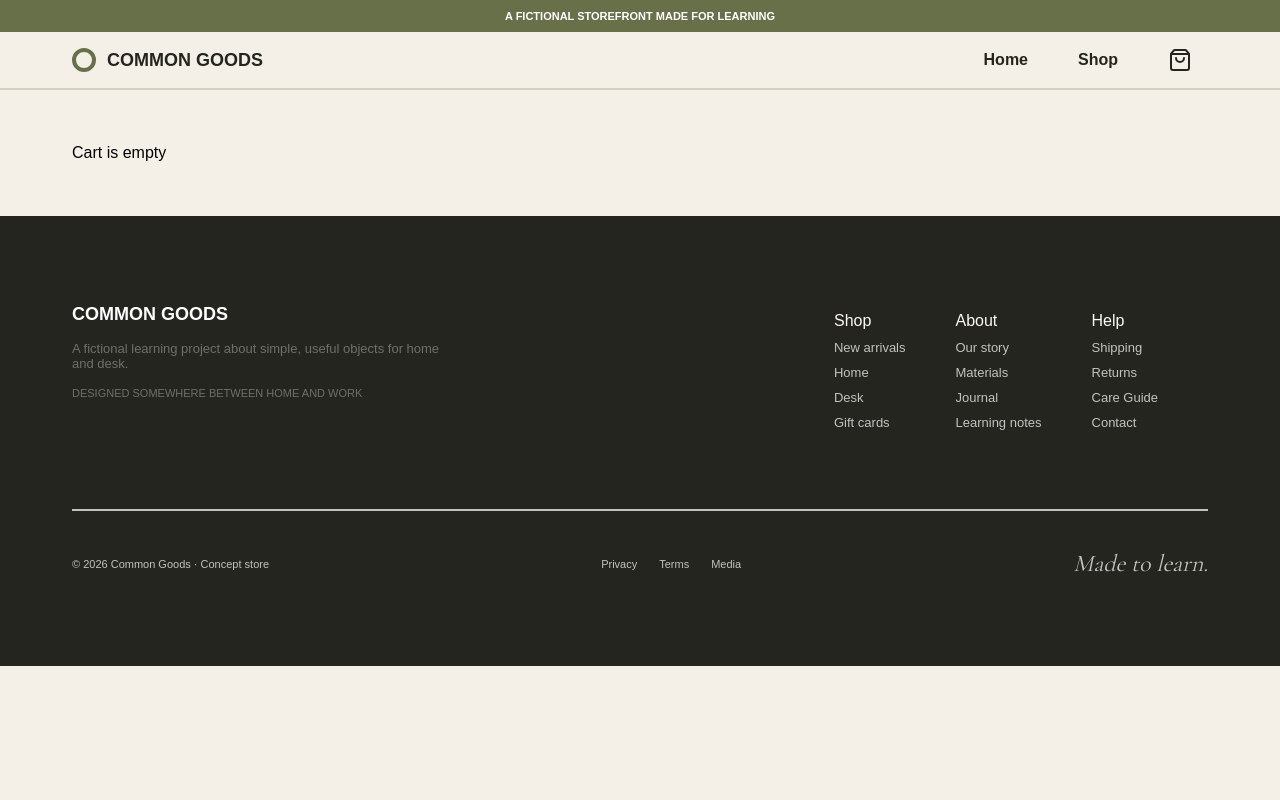
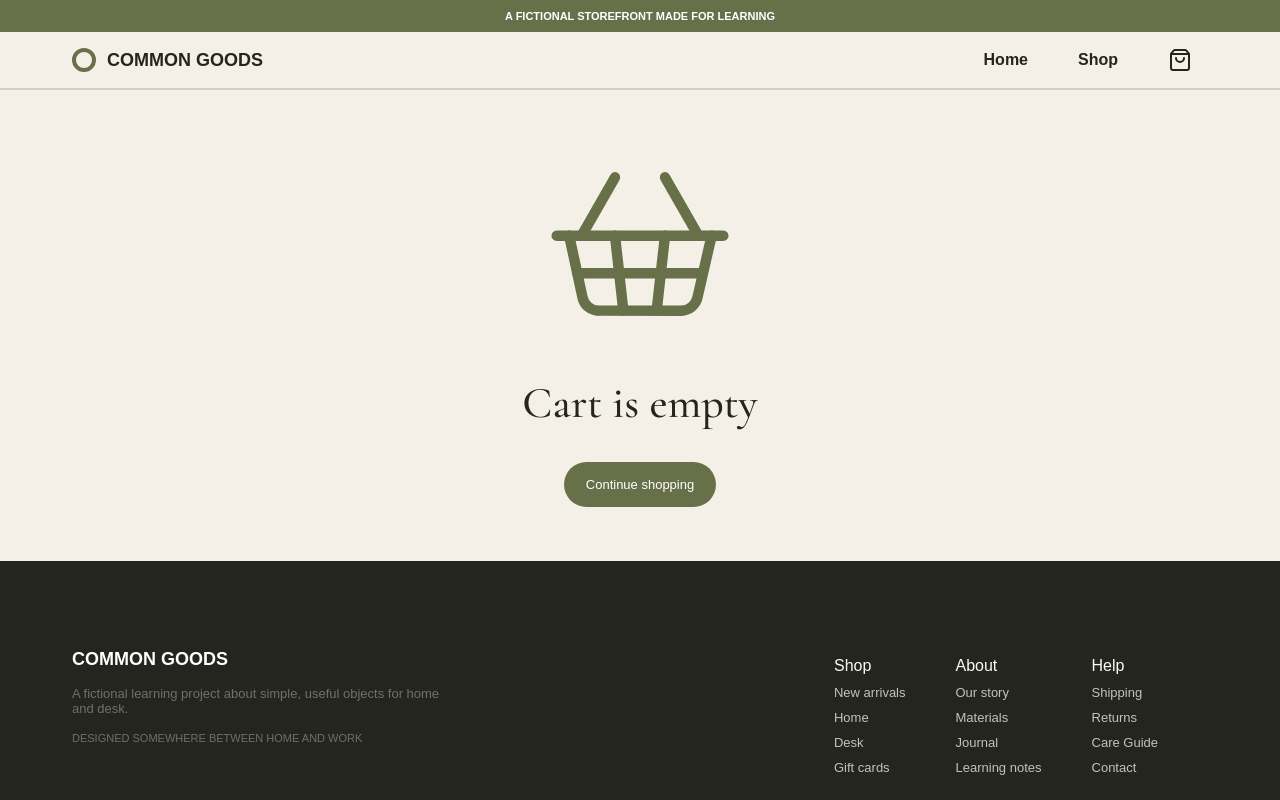
Before and after one commit to lozukka/mock-shopping-cart, a React (Vite) app: page /cart in a window 1280 px wide. Shown: the top 800 px of the page. Built offline with nearby package versions, Linux system fonts and the light colour scheme.

Commit message:
styled empty cart

```diff
--- a/src/pages/CartPage.jsx
+++ b/src/pages/CartPage.jsx
@@ -1,6 +1,35 @@
 import { useContext } from "react";
 import { CartContext } from "../context/CartContext";
 import CartItem from "../components/CartItem";
+import styled from "styled-components";
+import { ShoppingBasket } from "lucide-react";
+
+const EmptyCart = styled.div`
+  display: flex;
+  flex-direction: column;
+  align-items: center;
+  margin: 2rem;
+`;
+const EmptyCartHeading = styled.h1`
+  font-weight: 500;
+  font-family: ${(props) => props.theme.fonts.heading};
+  color: ${(props) => props.theme.colors.primaryFont};
+  font-size: 44px;
+  margin-block: 2rem;
+`;
+const ContiueShopping = styled.a`
+  text-decoration: none;
+  font-weight: 500;
+  font-size: 13px;
+  text-align: center;
+  padding: 15px 22px;
+  border-radius: 50px;
+  display: flex;
+  align-items: center;
+  gap: 10px;
+  background: ${(props) => props.theme.colors.contrast};
+  color: ${(props) => props.theme.colors.contrastFont};
+`;
 
 function CartPage() {
   const { cart } = useContext(CartContext);
@@ -8,11 +37,17 @@ function CartPage() {
   return (
     <>
       {cart.length === 0 ? (
+        <EmptyCart>
+          <ShoppingBasket size={200} color="#68704A" strokeWidth={1.25} />
+          <EmptyCartHeading>Cart is empty</EmptyCartHeading>
+          <ContiueShopping href="#">Continue shopping</ContiueShopping>
+        </EmptyCart>
+      ) : (
         <div>
-          <span>Cart is empty</span>
+          {cart.map((item) => (
+            <CartItem key={item.id} {...item} />
+          ))}
         </div>
-      ) : (
-        cart.map((item) => <CartItem key={item.id} {...item} />)
       )}
     </>
   );
```
